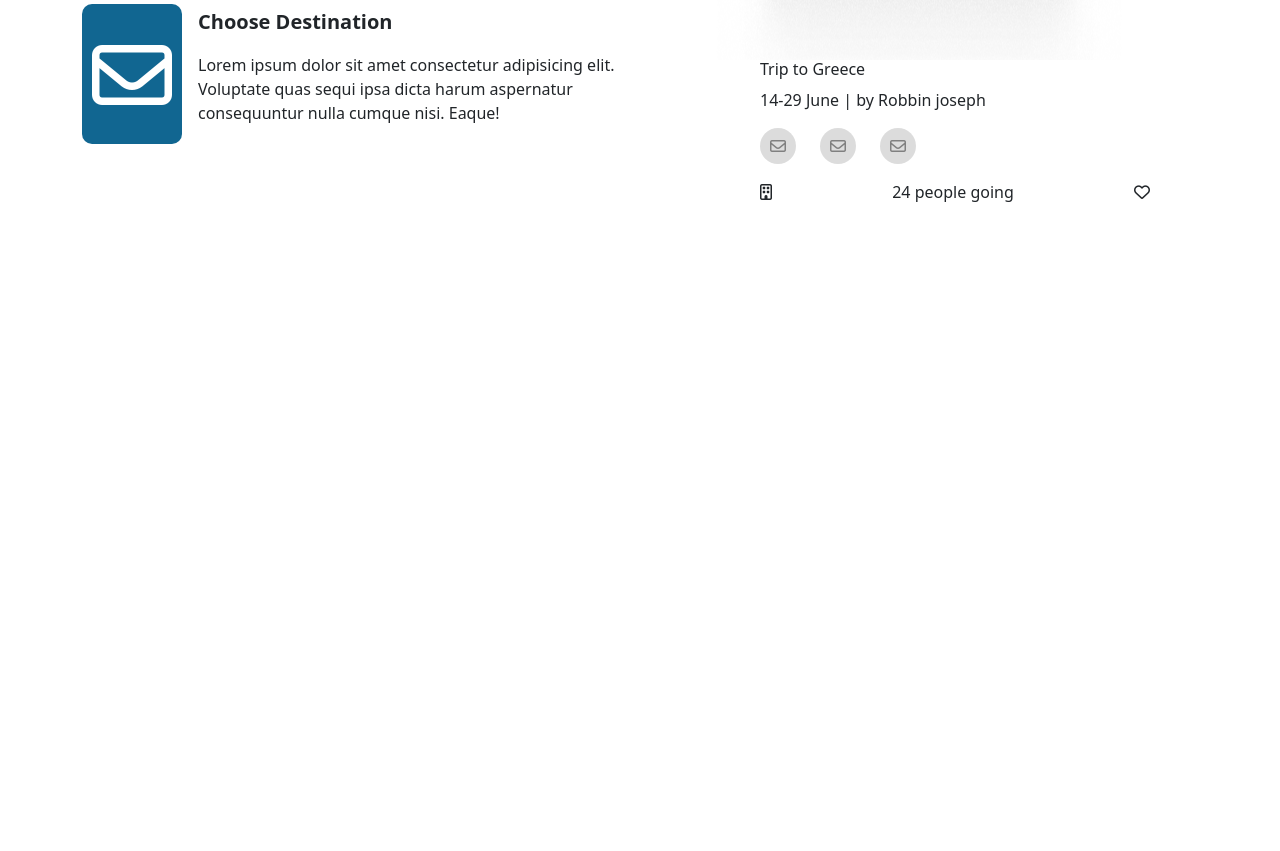
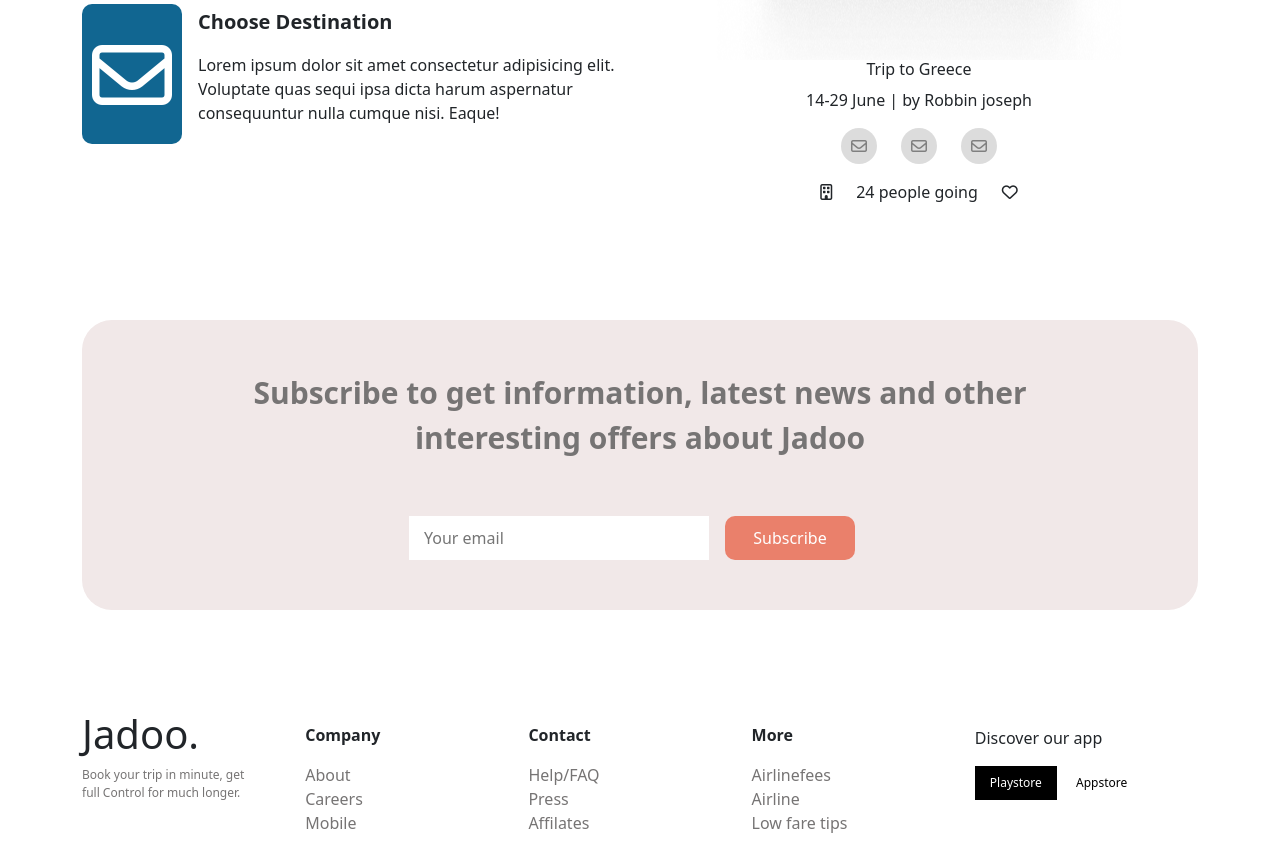
Before and after one commit to iamfaizan-1/figma-landing-page, a plain HTML site: page index.html in a window 1280 px wide. Shown: the part 2614-3465 px from the top of the page. Before the commit the page ends 2834 px from the top, so only its background shows below. Drawn offline with Linux system fonts and the light colour scheme.

Commit message:
almost-completed

```diff
--- a/index.html
+++ b/index.html
@@ -181,7 +181,7 @@ and full life</h1>
 </div>
 
 <div class="container">
-<div class="section d-flex ">
+<div class="section d-flex  ">
 
 <div class="section1 w-50">
 <div class="section1heading">
@@ -231,15 +231,15 @@ and full life</h1>
   <div class="sectionimg">
 
   </div>
-  <div class="sectioncontent">
+  <div class="sectioncontent ">
     <h6>Trip to Greece</h6>
     <p>14-29 June | by Robbin joseph </p>
-    <div class="contenticon d-flex gap-4">
+    <div class="contenticon d-flex justify-content-center gap-4">
     <i class="fa-regular fa-envelope"></i>
     <i class="fa-regular fa-envelope"></i>
     <i class="fa-regular fa-envelope"></i>
     </div>
-<div class="contentinfo d-flex justify-content-between mt-3 pe-5">
+<div class="contentinfo d-flex justify-content-center gap-4 mt-3 ">
 <div class="contenticon1">
 <i class="fa-regular fa-building"></i>
 </div>
@@ -259,7 +259,85 @@ and full life</h1>
 
 </div>
 
+<div class="container">
+<div class="section3">
+  <div class="sec3para">
+   <p> Subscribe to get information, latest news and other
+interesting offers about Jadoo</p>
+  </div>
+  <form action="" class="d-flex justify-content-center " >
+    <input type="email" class="inputfield" placeholder="Your email">
+    <div class="buttondiv px-3">
+    <button class="formbtn">Subscribe</button>
+    </div>
+  </form>
+</div>
 
+
+</div>
+
+<div class="container">
+  <footer class="footer">
+    <div class="footersec1 me-5">
+      <div class="footericon">
+        <h4>Jadoo.</h4>
+      </div>
+      <div class="footersec1para">
+        <p>Book your trip in minute, get full
+Control for much longer.
+</p>
+      </div>
+    </div>
+<div class="footersec2 pt-3">
+  <div class="footerheading">
+    <h6>Company</h6>
+  </div>
+  <div class="footerlist">
+    <ul class="unorder" >
+      <li>About</li>
+      <li>Careers</li>
+      <li>Mobile</li>
+    </ul>
+  </div>
+</div>
+<div class="footersec3 pt-3">
+  <div class="footerheading">
+    <h6>Contact</h6>
+  </div>
+  <div class="footerlist">
+    <ul class="unorder">
+      <li>Help/FAQ</li>
+      <li>Press</li>
+      <li>Affilates</li>
+    </ul>
+  </div>
+</div>
+<div class="footersec4 pt-3">
+  <div class="footerheading">
+    <h6>More</h6>
+  </div>
+  <div class="footerlist">
+    <ul class="unorder">
+      <li>Airlinefees</li>
+      <li>Airline</li>
+      <li>Low fare tips</li>
+    </ul>
+  </div>
+</div>
+    <div class="footersec5 pt-3">
+      <div class="footericon2">
+
+      </div>
+      <div class="footerpara3">
+        <p>Discover our app</p>
+      </div>
+      <div class="footerbutton">
+        <button class="footerbtn1 ">Playstore</button>
+        <button class="footerbtn2">Appstore</button>
+      </div>
+    </div>
+  </footer>
+</div>
 
 
 
--- a/style.css
+++ b/style.css
@@ -132,8 +132,8 @@ background-image: url(./assets/img3.png);
 
 }
 .sectioncontent{
-    text-align: start;
-    padding-left: 120px;
+    text-align: center
+
 }
 .contenticon i{
     color: grey;
@@ -141,9 +141,82 @@ background-image: url(./assets/img3.png);
     padding: 10px;
     border-radius: 50%;
 }
+/* section 3 */
+
+.section3{
+background-color: rgb(241, 232, 232);
+margin-top: 100px;
+ padding: 50px 100px;
+ border-radius: 30px;
+margin-bottom: 100px;
+}
+.sec3para p {
+    text-align: center;
+    font-size: 30px;
+   padding-bottom: 40px;
+   color: rgb(118, 116, 116);
+   font-weight: bold;
+}
+.inputfield{
+    width: 300px;
+    border: none;
+    padding: 7px 15px;
+
+}
+.formbtn{
+    width: 130px;
+    padding: 10px 20px;
+    background-color: #ea806b;
+    color: white;
+    border: none;
+    border-radius: 10px;
+}
 
 
+.footer{
+    display: grid;
+    grid-template-columns: 1fr 1fr 1fr 1fr 1fr;
+}
 
+.unorder{
+    list-style-type: none;
+    padding-left: 0px;
+    color: rgb(118, 116, 116);
+}
+.footersec1para{
+    font-size: 12px;
+    color: rgb(118, 116, 116);
+}
+.footericon h4{
+    font-size: 40px;
+}
+
+.footerheading h6{
+    font-weight: 700;
+    padding-bottom: 10px;
+}
+.footerbtn1{
+    border: none;
+    padding: 8px 15px;
+    font-size: 12px;
+    background-color: black;
+    color: white;
+}
+.footerbtn2{
+     border: none;
+    padding: 8px 15px;
+    font-size: 12px;
+    background-color: white;
+    color: black;
+}
+.footerbtn1:hover{
+    background-color: white;
+    color: black;
+}
+.footerbtn2:hover{
+    background-color: black;
+    color: white;
+}
 
 
 
@@ -162,7 +235,17 @@ background-image: url(./assets/img3.png);
     display: grid !important;
     grid-template-columns: 1fr 1fr 1fr !important;
 }
+.footer{
+    grid-template-columns: 1fr 1fr 1fr
+}
 
+.section{
+    display: grid !important;
+    grid-template-columns: 1fr !important;
+}
+.section1,.section2{
+width: 100% !important ;
+}
 
 }
 
@@ -172,5 +255,16 @@ background-image: url(./assets/img3.png);
         display: grid !important;
         grid-template-columns: 1fr 1fr !important;
     }
+    .section{
+    display: grid !important;
+    grid-template-columns: 1fr !important;
+}
+
+.section1,.section2{
+width: 100% !important ;
+}
+.footer{
+    grid-template-columns: 1fr 1fr;
+}
 
 }
```
